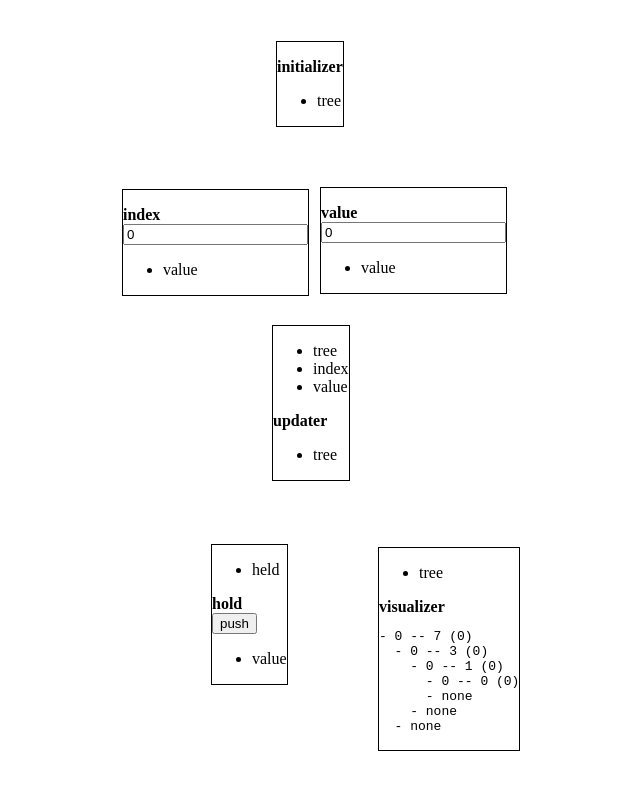
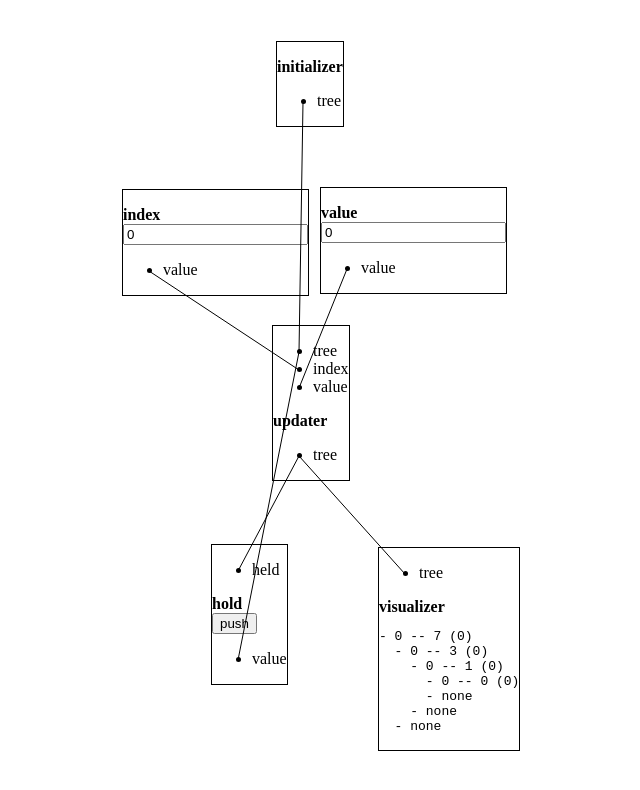
Before and after one commit to aleksejspopovs/algorithm-playground, a plain HTML site: page demo.html in a window 1280 px wide. Shown: the whole page, without its empty margins (127-767 px from the left). Drawn offline with Linux system fonts and the light colour scheme.

Commit message:
Draw wires

```diff
--- a/demo.html
+++ b/demo.html
@@ -5,10 +5,26 @@
 		<script src='js/vendor/d3.min.js'></script>
 	    <script type='module' src='js/demo.js'></script>
 	    <style>
+body {
+	margin: 0px;
+	overflow: hidden;
+}
+
+svg {
+	position: absolute;
+	z-index: 1;
+	pointer-events: none;
+}
+
+svg line {
+	stroke: black;
+}
+
 .box {
 	border: 1px solid black;
 	display: inline-block;
 	position: absolute;
+	background: white;
 }
 
 .box .title {
--- a/js/apg.js
+++ b/js/apg.js
@@ -5,6 +5,8 @@ export class APG {
 	constructor (root) {
 		this._root = root
 		this._program = new APGProgram(this)
+
+		this._wireRoot = d3.select(this._root).append('svg').node()
 	}
 
 	getNodeForBox (id) {
@@ -39,19 +41,20 @@ export class APG {
 		  .join(
 		  	enter => {
 		      let node = enter.append('div')
-		                        .attr('class', 'box')
+		                        .classed('box', true)
 		                        .attr('id', d => `box-${d}`)
 		      // input plugs
 		      node.append('ul')
-		            .attr('class', 'input-plugs')
+		            .classed('input-plugs', true)
 		          .selectAll('li')
-		              .data(d => this._program._boxes[d].object._inputOrder)
+		          .data(d => this._program._boxes[d].object._inputOrder.map(p => [d, p]))
 		          .join('li')
-		                .text(d => d)
+		            .attr('id', ([d, p]) => `plug-${d}-input-${p}`)
+		            .text(([_, p]) => p)
 
 		      // title
 		      node.append('div')
-		            .attr('class', 'title')
+		            .classed('title', true)
 		            .text(d => d)
 		            .call(d3.drag().on('drag', () => {
 		              this._program._boxes[d3.event.subject].x += d3.event.x
@@ -61,20 +64,41 @@ export class APG {
 
 		      // render area
 		      node.append('div')
-		          .attr('class', 'inner')
+		            .classed('inner', true)
 
 		      // output plugs
 		      node.append('ul')
-		            .attr('class', 'output-plugs')
+		            .classed('output-plugs', true)
 		          .selectAll('li')
-		              .data(d => this._program._boxes[d].object._outputOrder)
+		          .data(d => this._program._boxes[d].object._outputOrder.map(p => [d, p]))
 		          .join('li')
-		                .text(d => d)
+		            .attr('id', ([d, p]) => `plug-${d}-output-${p}`)
+		            .text(([_, p]) => p)
 
 		      return node
 		    }
 		  )
 		    .style('left', d => `${this._program._boxes[d].x}px`)
 		    .style('top', d => `${this._program._boxes[d].y}px`)
+
+		let locatePlug = (wireName, end, coord) => {
+			let wire = this._program._wires[wireName]
+			let boxName = wire[`${end}Box`]
+			let plugName = wire[`${end}Plug`]
+			let io = (end === 'src') ? 'output' : 'input'
+			let element = document.getElementById(`plug-${boxName}-${io}-${plugName}`)
+			return element.getBoundingClientRect()[coord]
+		}
+
+		d3.select(this._wireRoot)
+		    .attr('width', window.innerWidth)
+		    .attr('height', window.innerHeight)
+		  .selectAll('line')
+		  .data(Object.keys(this._program._wires))
+		  .join('line')
+            .attr('x1', d => locatePlug(d, 'src', 'x') - 14)
+            .attr('y1', d => locatePlug(d, 'src', 'y') + 10)
+            .attr('x2', d => locatePlug(d, 'dest', 'x') - 14)
+            .attr('y2', d => locatePlug(d, 'dest', 'y') + 10)
 	}
 }
--- a/js/program.js
+++ b/js/program.js
@@ -81,6 +81,10 @@ export class APGProgram {
 		if (srcPlugObj._value !== null) {
 			this.schedulePlugUpdate(destBox, destPlug, srcPlugObj._value)
 		}
+
+		this.scheduleProgramRefresh()
+
+		return id
 	}
 
 	scheduleProcessing (boxId, f) {
```
Lines whose indentation alone changed are shown as unchanged.
